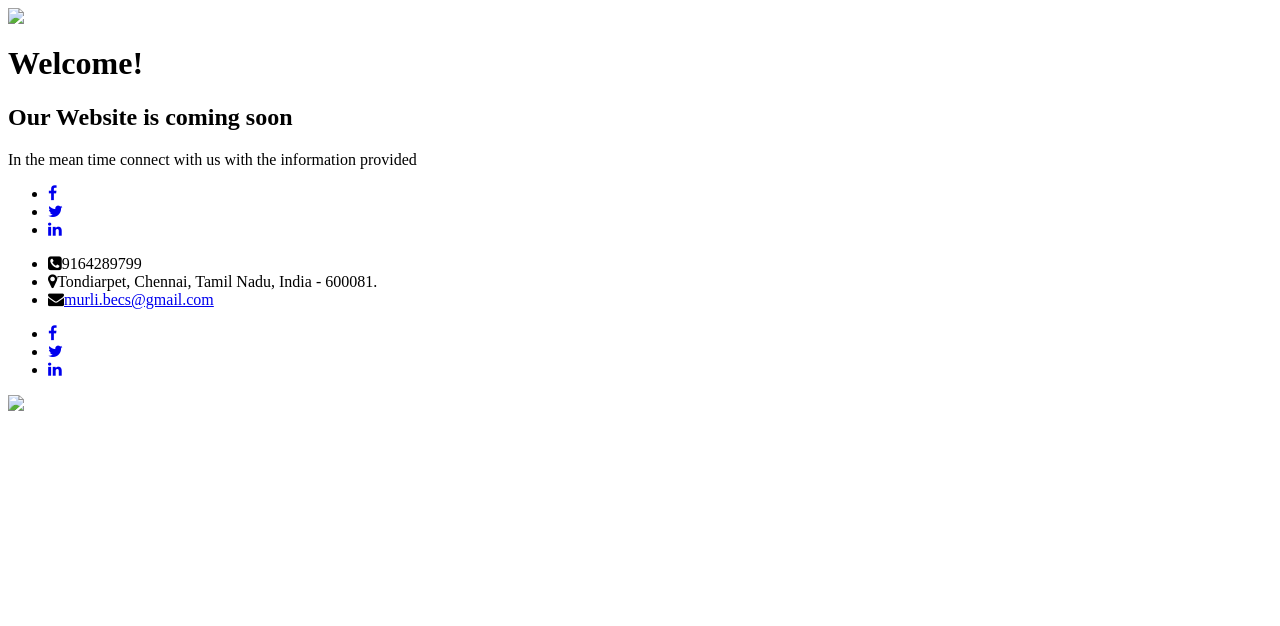
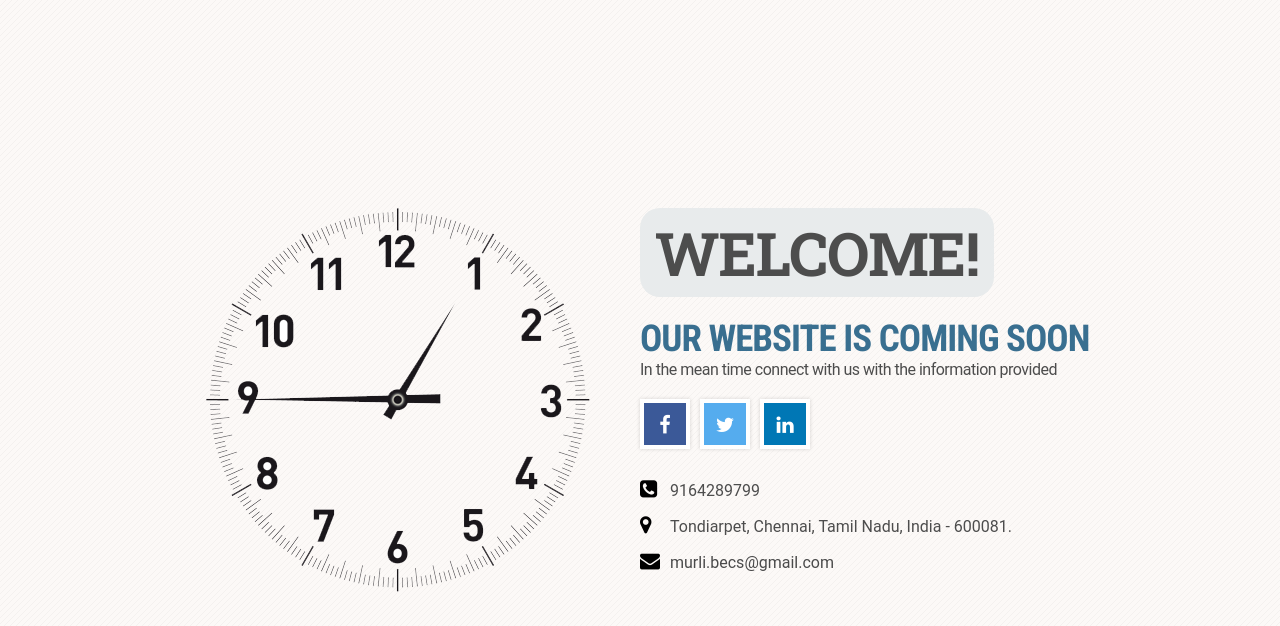
Before and after one commit to MurliCSE/murli.gihub.io, a plain HTML site: page index.html in a window 1280 px wide. Drawn offline with Linux system fonts and the light colour scheme; the site is published under a folder, as on GitHub Pages, so addresses that start at the root find nothing.

Commit message:
Update index.html

```diff
--- a/index.html
+++ b/index.html
@@ -3,9 +3,9 @@
 <head>
 <meta http-equiv="Content-Type" content="text/html; charset=utf-8" />
 <title>Murli | CSE | Coming Soon</title>
-<link href="/tools/style.css" rel="stylesheet" type="text/css" media="screen" />
+<link href="tools/style.css" rel="stylesheet" type="text/css" media="screen" />
 <link rel="stylesheet" href="https://maxcdn.bootstrapcdn.com/font-awesome/4.5.0/css/font-awesome.min.css">
-<script type="text/javascript" src="/tools/jquery.min.js"></script>
+<script type="text/javascript" src="tools/jquery.min.js"></script>
 <script type="text/javascript" src="https://cdnjs.cloudflare.com/ajax/libs/jquery-backstretch/2.0.4/jquery.backstretch.min.js"></script>
 <link href='https://fonts.googleapis.com/css?family=Roboto+Condensed:700|Roboto+Slab:700' rel='stylesheet' type='text/css'>
 <meta name="viewport" content="width=device-width, initial-scale = 1.0, user-scalable = no">
@@ -14,7 +14,7 @@
 </head>
 <body>
 <div class="wrapper">
-	<div class="left-section"><img src="/images/watch.png" /></div>
+	<div class="left-section"><img src="images/watch.png" /></div>
 	<div class="right-section">
 		<h1 id="logo">Welcome!</h1>
 		<div class="seprator"></div>
@@ -23,7 +23,7 @@
 			<p>In the mean time connect with us with the information provided</p>
 		</div>
 		<ul class="social">
-			<li id="facebook"><a href="https://facebook.com/in/MurliCSE"><i class="fa fa-facebook"></i></a></li>
+			<li id="facebook"><a href="https://facebook.com/MurliCSE"><i class="fa fa-facebook"></i></a></li>
 			<li id="twitter"><a href="https://twitter.com/MurliCSE"><i class="fa fa-twitter"></i></a></li>
 			<li id="linkedin"><a href="https://linkedin.com/in/MurliCSE"><i class="fa fa-linkedin"></i></a></li>
 		</ul>
@@ -43,7 +43,7 @@
 
 
 	</div>
-	<div class="watch-section"><img src="/images/watch.png" /></div>
+	<div class="watch-section"><img src="images/watch.png" /></div>
 </div>
 
 
```
